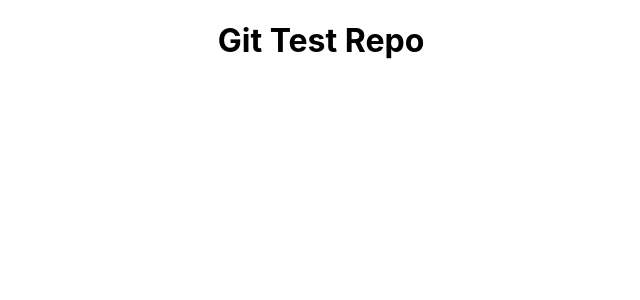
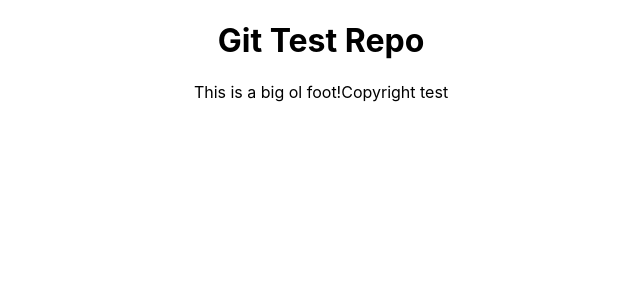
Before and after one commit to seeds-of-success-1/git-test-repo, a React (Create React App) app: page / in a window 1280 px wide. Shown: the top 300 px of the page, without its empty margins (319-959 px from the left). Built offline with nearby package versions, Linux system fonts and the light colour scheme.

Commit message:
add copyright

```diff
--- a/src/App.js
+++ b/src/App.js
@@ -7,6 +7,15 @@ class App extends Component {
     return (
       <div className="App">
         <h1>Git Test Repo</h1>
+
+
+        <footer>
+          <p>
+          This is a big ol foot!
+          <span>Copyright test</span>
+          </p>
+        </footer>
+
       </div>
     );
   }
```
